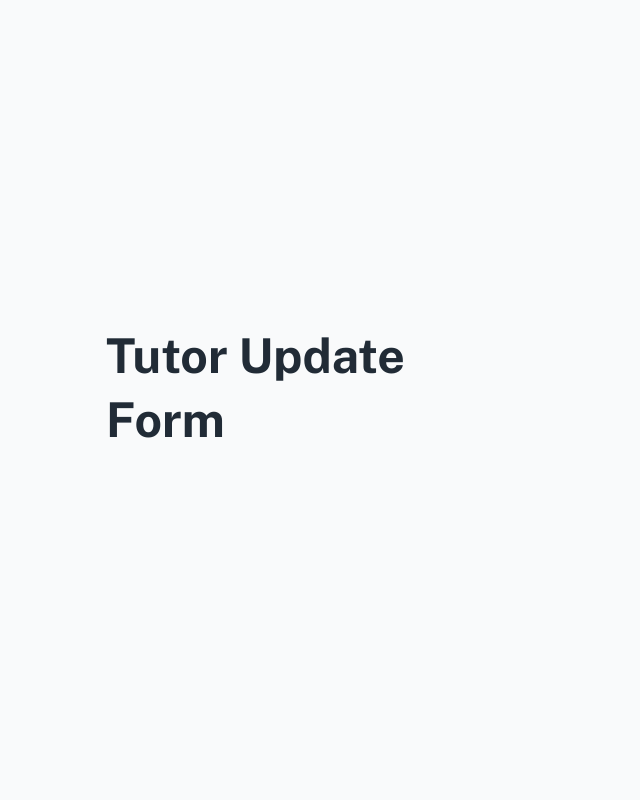
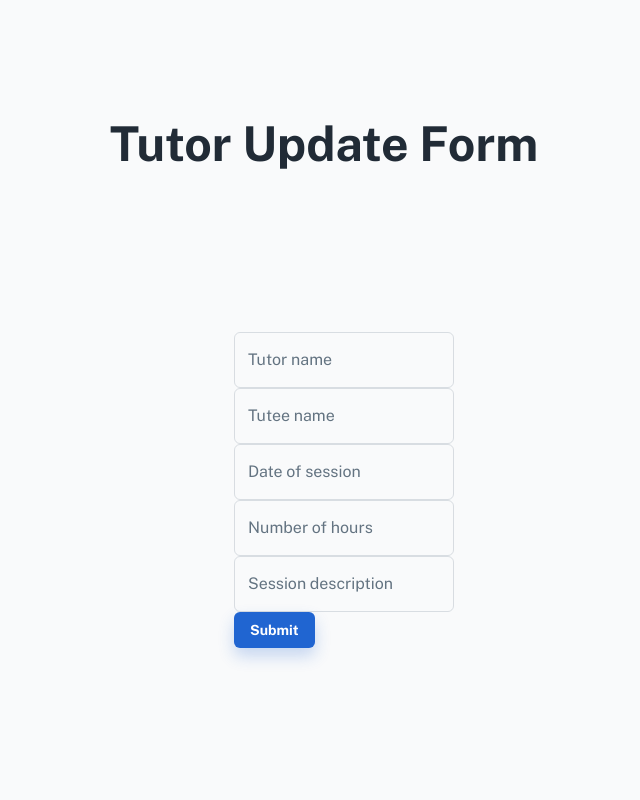
Before and after one commit to ngzhankang/sutdWadDaHec2023, a React (Create React App) app in the folder frontend/: page /login in a window 1280 px wide. Shown: the top 800 px of the page, without its empty margins (296-936 px from the left). Built offline with nearby package versions, Linux system fonts and the light colour scheme; a web font is replaced by a local one.

Commit message:
Edit css for tutor update form

```diff
--- a/frontend/src/pages/TutorUpdatePage.js
+++ b/frontend/src/pages/TutorUpdatePage.js
@@ -14,16 +14,15 @@ const StyledRoot = styled('div')(({ theme }) => ({
     [theme.breakpoints.up('md')]: {
       display: 'flex',
       alignItems: 'center',
-      marginRight: 60,
       gap: 20,
       flexDirection: 'column'
     },
   }));
 
 const StyledContent = styled('div')(({ theme }) => ({
-    maxWidth: 480,
+    maxWidth: 600,
     margin: 'auto',
-    minHeight: '100vh',
+    minHeight: '30vh',
     display: 'flex',
     justifyContent: 'center',
     flexDirection: 'column',
```
